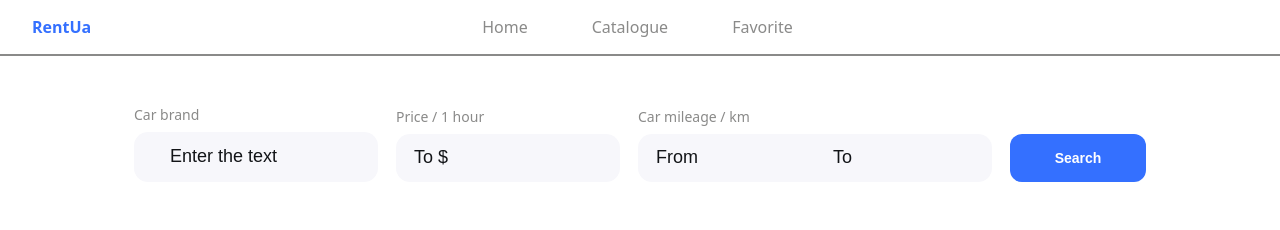
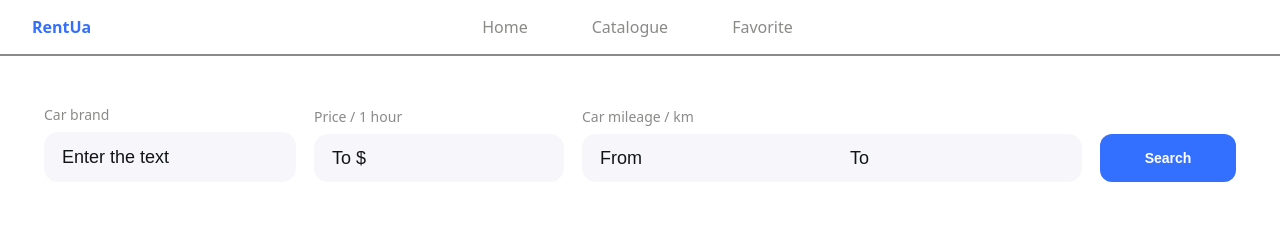
Before and after one commit to kostarusin/car-rental, a React (Vite) app: page /car-rental/catalogue in a window 1280 px wide. Shown: the top 230 px of the page. Built offline with nearby package versions, Linux system fonts and the light colour scheme.

Commit message:
form style

```diff
--- a/src/components/CataloguePageForm/CataloguePageForm.module.css
+++ b/src/components/CataloguePageForm/CataloguePageForm.module.css
@@ -28,6 +28,10 @@
   background-color: var(--inputBackground);
   border-radius: 14px;
   color: var(--black);
+  padding-left: 18px;
+  font-size: 18px;
+  font-weight: 500;
+  line-height: 20px;
 }
 
 .priceInp {
@@ -37,6 +41,10 @@
   border: none;
   background-color: var(--inputBackground);
   border-radius: 14px;
+  padding-left: 18px;
+  font-size: 18px;
+  font-weight: 500;
+  line-height: 20px;
 }
 
 .mileageInpFrom {
@@ -49,15 +57,12 @@
   border-right-color: black;
   border-top-left-radius: 14px;
   border-bottom-left-radius: 14px;
-}
-
-::placeholder {
   padding-left: 18px;
-  color: var(--black);
   font-size: 18px;
   font-weight: 500;
   line-height: 20px;
 }
+
 .mileageInpTo {
   min-width: 160px;
   height: 48px;
@@ -66,6 +71,14 @@
   background-color: var(--inputBackground);
   border-top-right-radius: 14px;
   border-bottom-right-radius: 14px;
+  padding-left: 18px;
+  font-size: 18px;
+  font-weight: 500;
+  line-height: 20px;
+}
+
+::placeholder {
+  color: var(--black);
 }
 
 .button {
```
